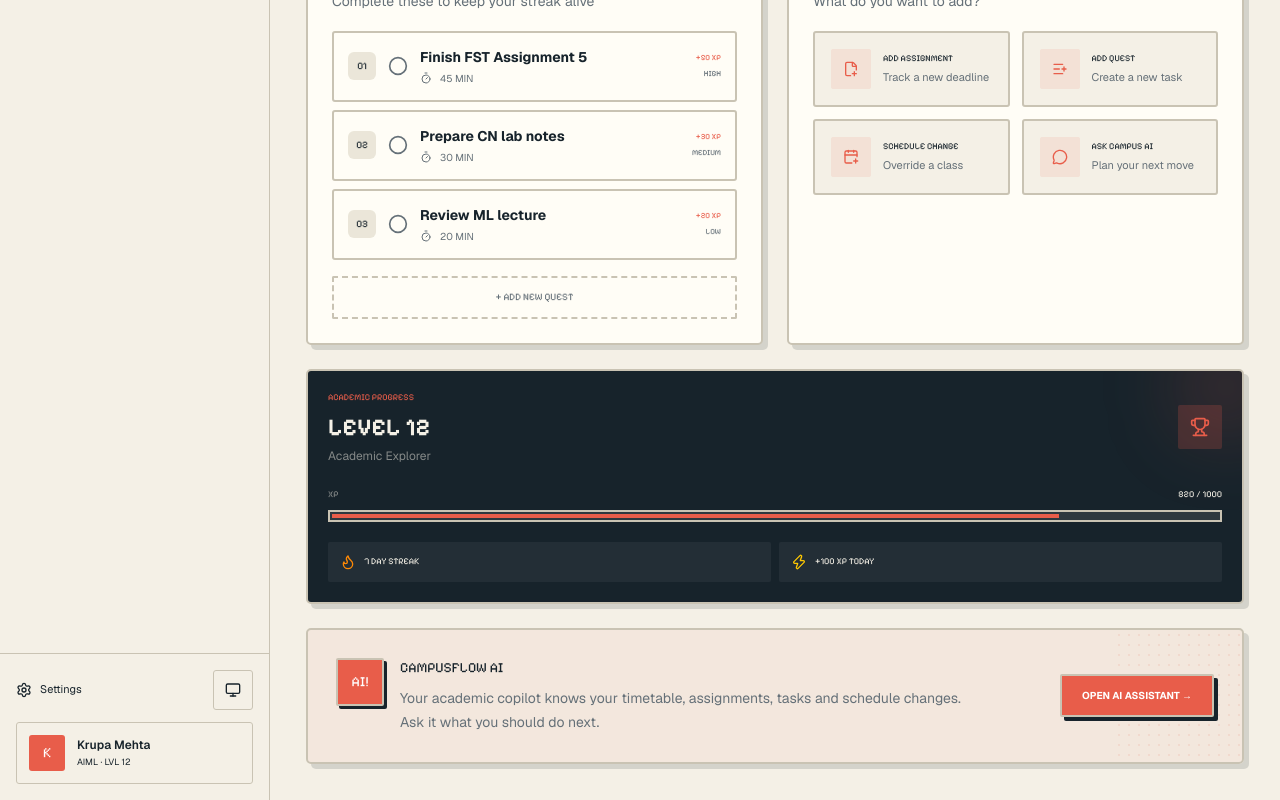
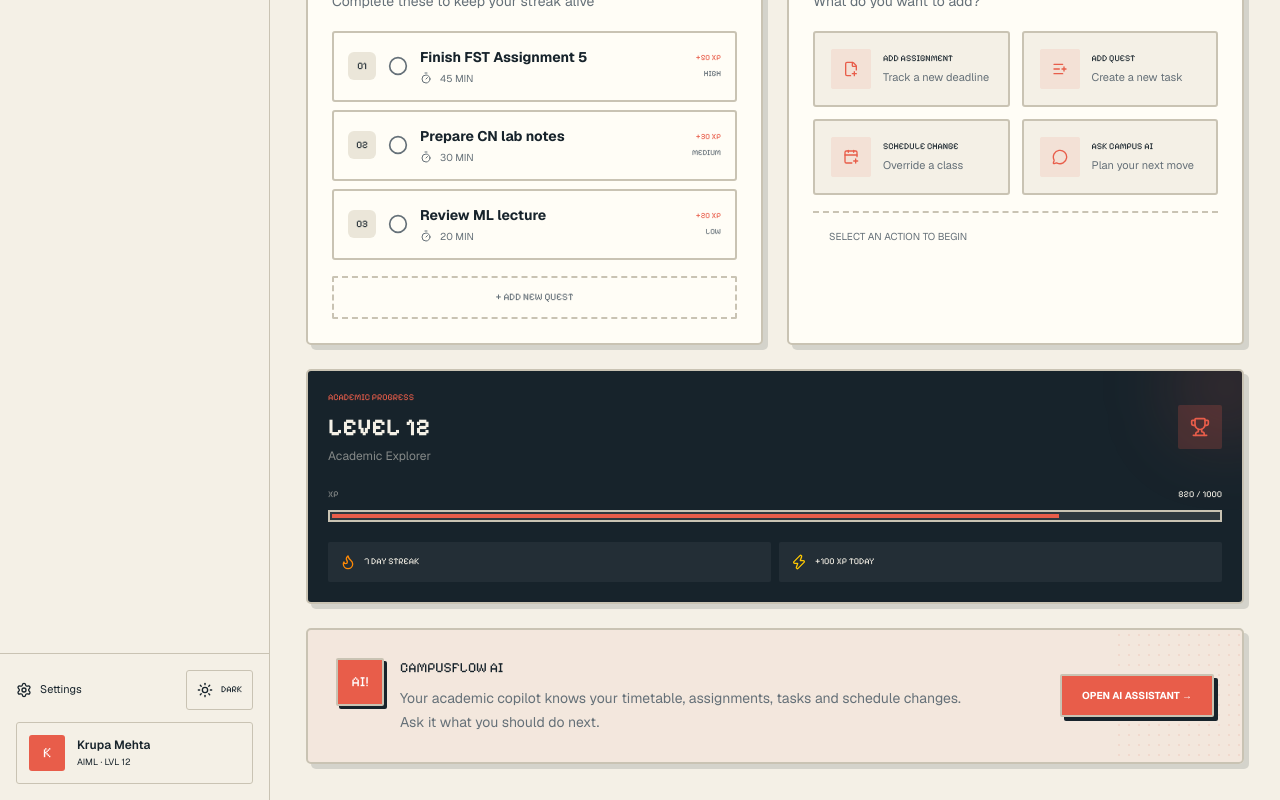
Before and after one commit to krupam26/CampusFlow, a Next.js app: page / in a window 1280 px wide. Shown: the part 1363-2163 px from the top of the page. Built offline with nearby package versions, Linux system fonts and the light colour scheme.

Commit message:
Auto-sync CampusFlow files

```diff
--- a/src/components/dashboard/priority-tasks.tsx
+++ b/src/components/dashboard/priority-tasks.tsx
@@ -1,8 +1,11 @@
+"use client";
+
 import {
   Circle,
   Flag,
   Timer,
 } from "lucide-react";
+import { useState } from "react";
 
 const tasks = [
   {
@@ -26,6 +29,16 @@ const tasks = [
 ];
 
 export function PriorityTasks() {
+  const [completedTasks, setCompletedTasks] = useState<string[]>([]);
+
+  const toggleTask = (title: string) => {
+    setCompletedTasks((current) =>
+      current.includes(title)
+        ? current.filter((task) => task !== title)
+        : [...current, title],
+    );
+  };
+
   return (
     <section className="rounded-2xl border-2 bg-card p-5 shadow-[4px_4px_0_rgba(24,24,31,0.06)] sm:p-6">
       <div className="mb-5 flex items-center justify-between">
@@ -52,21 +65,23 @@ export function PriorityTasks() {
         {tasks.map((task, index) => (
           <div
             key={task.title}
-            className="flex items-center gap-3 rounded-xl border-2 p-3.5 transition-all hover:bg-muted/50"
+            className={`flex items-center gap-3 rounded-xl border-2 p-3.5 transition-all hover:bg-muted/50 ${completedTasks.includes(task.title) ? "border-success/50 bg-success/10" : ""}`}
           >
             <span className="pixel flex h-7 w-7 shrink-0 items-center justify-center rounded-md bg-muted text-[10px]">
               0{index + 1}
             </span>
 
             <button
-              className="shrink-0 text-muted-foreground hover:text-primary"
+              onClick={() => toggleTask(task.title)}
+              className={`shrink-0 ${completedTasks.includes(task.title) ? "text-success" : "text-muted-foreground hover:text-primary"}`}
               aria-label={`Complete ${task.title}`}
+              aria-pressed={completedTasks.includes(task.title)}
             >
-              <Circle className="h-5 w-5" />
+              <Circle className={`h-5 w-5 ${completedTasks.includes(task.title) ? "fill-success/20" : ""}`} />
             </button>
 
             <div className="min-w-0 flex-1">
-              <p className="truncate text-sm font-bold">
+              <p className={`truncate text-sm font-bold ${completedTasks.includes(task.title) ? "text-muted-foreground line-through" : ""}`}>
                 {task.title}
               </p>
 
--- a/src/components/dashboard/quick-actions.tsx
+++ b/src/components/dashboard/quick-actions.tsx
@@ -1,9 +1,12 @@
+"use client";
+
 import {
   CalendarPlus,
   FilePlus2,
   ListPlus,
   MessageCircle,
 } from "lucide-react";
+import { useState } from "react";
 
 const actions = [
   {
@@ -29,6 +32,8 @@ const actions = [
 ];
 
 export function QuickActions() {
+  const [selectedAction, setSelectedAction] = useState<string | null>(null);
+
   return (
     <section className="rounded-2xl border-2 bg-card p-5 shadow-[4px_4px_0_rgba(24,24,31,0.06)] sm:p-6">
       <div className="mb-5">
@@ -52,7 +57,9 @@ export function QuickActions() {
           return (
             <button
               key={action.title}
-              className="pixel-button flex items-center gap-3 rounded-xl border-2 bg-background p-4 text-left"
+              onClick={() => setSelectedAction(action.title)}
+              className={`pixel-button flex items-center gap-3 rounded-xl border-2 bg-background p-4 text-left ${selectedAction === action.title ? "border-primary bg-primary/10" : ""}`}
+              aria-pressed={selectedAction === action.title}
             >
               <div className="flex h-10 w-10 shrink-0 items-center justify-center rounded-lg bg-primary/10 text-primary">
                 <Icon className="h-4 w-4" />
@@ -71,6 +78,11 @@ export function QuickActions() {
           );
         })}
       </div>
+
+      <div className="mt-4 flex items-center gap-2 border-t-2 border-dashed pt-4 text-[10px] text-muted-foreground">
+        <span className="h-2 w-2 animate-pulse bg-success" />
+        {selectedAction ? `${selectedAction} READY TO OPEN` : "SELECT AN ACTION TO BEGIN"}
+      </div>
     </section>
   );
 }
--- a/src/components/layout/theme-toggle.tsx
+++ b/src/components/layout/theme-toggle.tsx
@@ -1,48 +1,28 @@
 "use client";
 
-import { useEffect, useState } from "react";
 import { Monitor, Moon, Sun } from "lucide-react";
 import { useTheme } from "next-themes";
 
 export function ThemeToggle() {
-  const { theme, setTheme } = useTheme();
-  const [mounted, setMounted] = useState(false);
-
-  useEffect(() => {
-    setMounted(true);
-  }, []);
-
-  if (!mounted) {
-    return (
-      <button
-        className="flex h-10 w-10 items-center justify-center rounded-lg border border-sidebar-border text-sidebar-muted"
-        aria-label="Change theme"
-      >
-        <Monitor className="h-4 w-4" />
-      </button>
-    );
-  }
-
-  const nextTheme =
-    theme === "light"
-      ? "dark"
-      : theme === "dark"
-        ? "system"
-        : "light";
+  const { resolvedTheme, setTheme } = useTheme();
+  const isDark = resolvedTheme === "dark";
+  const nextTheme = isDark ? "light" : "dark";
 
   return (
     <button
       onClick={() => setTheme(nextTheme)}
-      className="pixel-button flex h-10 w-10 items-center justify-center rounded-lg border border-sidebar-border text-sidebar-muted hover:bg-white/5 hover:text-white"
-      aria-label={`Switch to ${nextTheme} theme`}
+      className="pixel-button flex h-10 items-center justify-center gap-2 rounded-lg border border-sidebar-border px-2.5 text-sidebar-muted hover:bg-white/5 hover:text-white"
+      aria-label={`Switch to ${nextTheme} mode`}
+      title={`Switch to ${nextTheme} mode`}
     >
-      {theme === "dark" ? (
+      {isDark ? (
         <Moon className="h-4 w-4" />
-      ) : theme === "light" ? (
+      ) : resolvedTheme === "light" ? (
         <Sun className="h-4 w-4" />
       ) : (
         <Monitor className="h-4 w-4" />
       )}
+      <span className="pixel text-[9px]">{isDark ? "LIGHT" : "DARK"}</span>
     </button>
   );
 }
```
